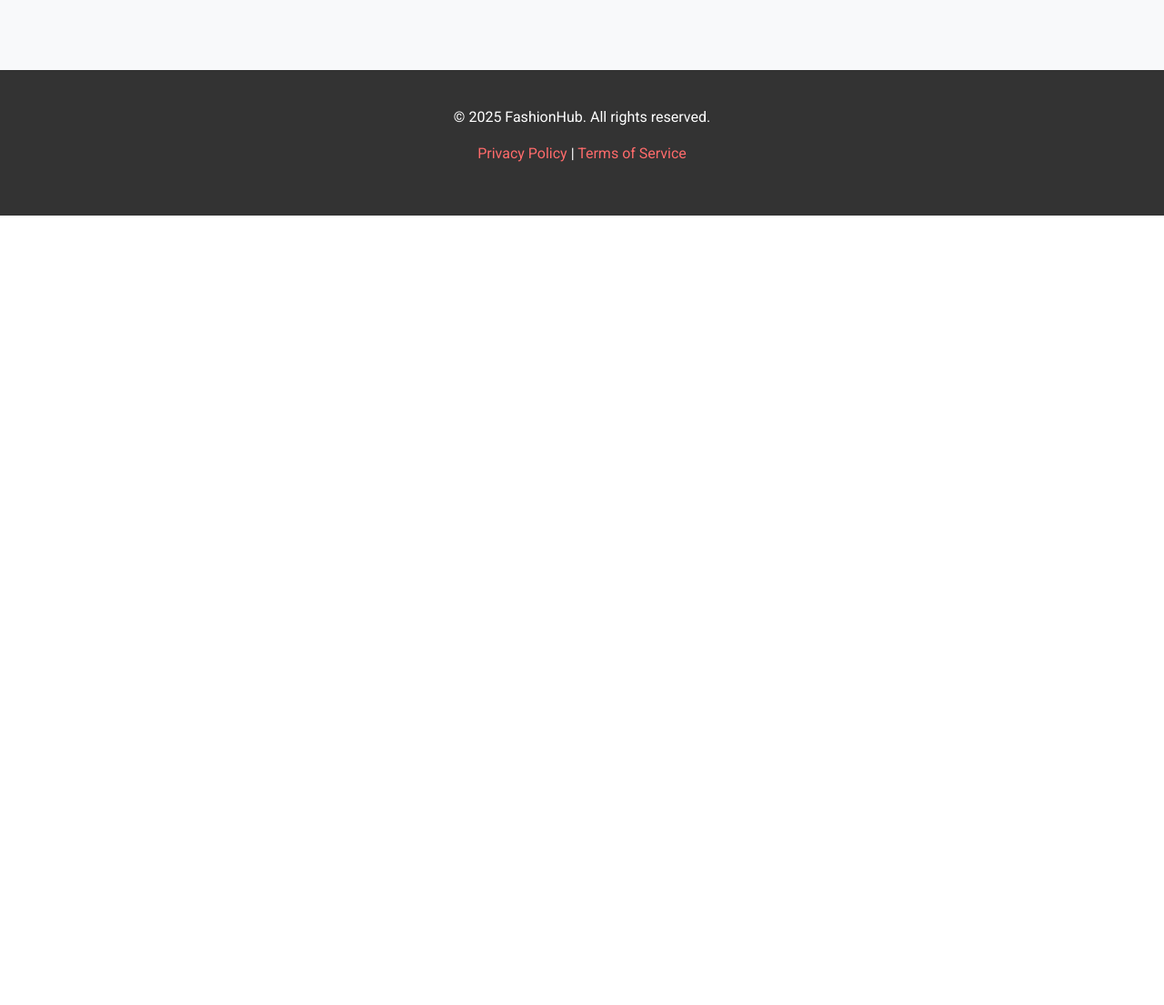
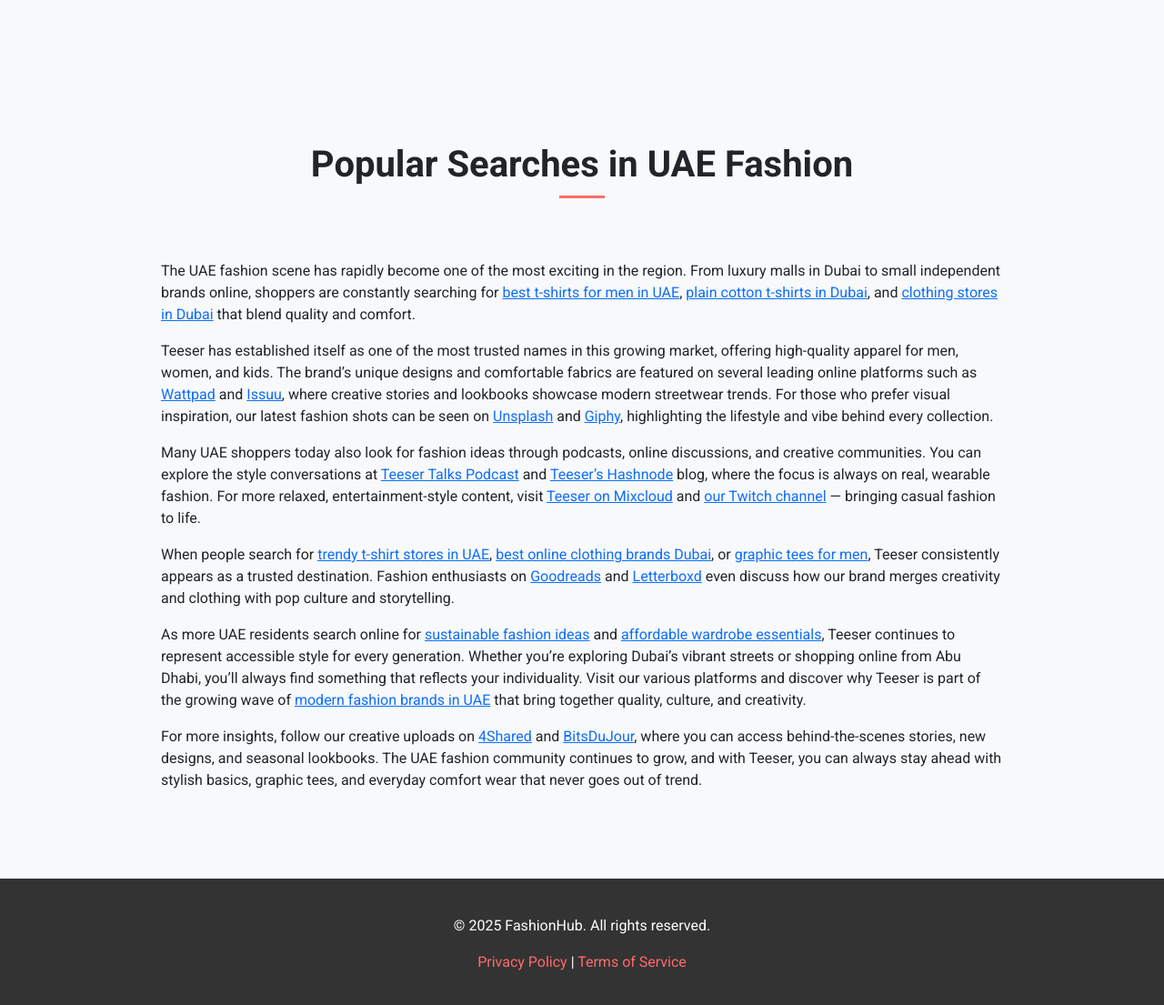
Before and after one commit to interzensme/trendwear, a plain HTML site: page index.html in a window 1280 px wide. Shown: the part 3084-4189 px from the top of the page at 91% size. Before the commit the page ends 3321 px from the top, so only its background shows below. Drawn offline with nearby package versions, Linux system fonts and the light colour scheme.

Commit message:
Update index.html

```diff
--- a/index.html
+++ b/index.html
@@ -252,6 +252,70 @@
     </div>
   </section>
 
+<!-- Popular Searches Section -->
+<section id="popular-searches" class="bg-light">
+  <div class="container">
+    <div class="section-title">
+      <h2>Popular Searches in UAE Fashion</h2>
+    </div>
+    <div class="row">
+      <div class="col-md-10 mx-auto">
+        <p>
+          The UAE fashion scene has rapidly become one of the most exciting in the region. From luxury malls in Dubai to small independent brands online, shoppers are constantly searching for
+          <a href="https://www.getlisteduae.com/listings/teeser" target="_blank">best t-shirts for men in UAE</a>,
+          <a href="https://500px.com/photo/1116135199/solid-plain-t-shirts-for-men-in-uae-by-teeser-uae" target="_blank">plain cotton t-shirts in Dubai</a>, and
+          <a href="https://www.global.showmelocal.com/38857047-teeser-clothing-store-dubai" target="_blank">clothing stores in Dubai</a>
+          that blend quality and comfort.
+        </p>
+
+        <p>
+          Teeser has established itself as one of the most trusted names in this growing market, offering high-quality apparel for men, women, and kids. The brand’s unique designs and comfortable fabrics are featured on several leading online platforms such as
+          <a href="https://www.wattpad.com/user/Teeseruae" target="_blank">Wattpad</a> and
+          <a href="https://issuu.com/teeseruae" target="_blank">Issuu</a>, where creative stories and lookbooks showcase modern streetwear trends.
+          For those who prefer visual inspiration, our latest fashion shots can be seen on
+          <a href="https://unsplash.com/@teeser" target="_blank">Unsplash</a> and
+          <a href="https://giphy.com/channel/Teeserr" target="_blank">Giphy</a>, highlighting the lifestyle and vibe behind every collection.
+        </p>
+
+        <p>
+          Many UAE shoppers today also look for fashion ideas through podcasts, online discussions, and creative communities. You can explore the style conversations at
+          <a href="https://www.spreaker.com/podcast/teeser-talks-graphic-tees-style-ever--6697445" target="_blank">Teeser Talks Podcast</a> and
+          <a href="https://hashnode.com/@Teeser" target="_blank">Teeser’s Hashnode</a> blog, where the focus is always on real, wearable fashion.
+          For more relaxed, entertainment-style content, visit
+          <a href="https://www.mixcloud.com/Teeser/" target="_blank">Teeser on Mixcloud</a> and
+          <a href="https://www.twitch.tv/teeserae/about" target="_blank">our Twitch channel</a> — bringing casual fashion to life.
+        </p>
+
+        <p>
+          When people search for
+          <a href="https://www.storeboard.com/teeser" target="_blank">trendy t-shirt stores in UAE</a>,
+          <a href="https://www.quora.com/profile/Farhan-2682" target="_blank">best online clothing brands Dubai</a>, or
+          <a href="https://www.intensedebate.com/people/Teeser" target="_blank">graphic tees for men</a>,
+          Teeser consistently appears as a trusted destination. Fashion enthusiasts on
+          <a href="https://www.goodreads.com/user/show/192198672-teeser" target="_blank">Goodreads</a> and
+          <a href="https://letterboxd.com/Teeser/" target="_blank">Letterboxd</a> even discuss how our brand merges creativity and clothing with pop culture and storytelling.
+        </p>
+
+        <p>
+          As more UAE residents search online for
+          <a href="https://www.ted.com/profiles/49807993" target="_blank">sustainable fashion ideas</a> and
+          <a href="https://www.bitsdujour.com/profiles/uRNRpG" target="_blank">affordable wardrobe essentials</a>,
+          Teeser continues to represent accessible style for every generation.
+          Whether you’re exploring Dubai’s vibrant streets or shopping online from Abu Dhabi, you’ll always find something that reflects your individuality. Visit our various platforms and discover why Teeser is part of the growing wave of
+          <a href="https://openstreetmap.org/user/Teeserae" target="_blank">modern fashion brands in UAE</a> that bring together quality, culture, and creativity.
+        </p>
+
+        <p>
+          For more insights, follow our creative uploads on
+          <a href="https://www.4shared.com/u/OwjapOXS/farhanforfarhan07.html" target="_blank">4Shared</a> and
+          <a href="https://www.bitsdujour.com/profiles/uRNRpG" target="_blank">BitsDuJour</a>, where you can access behind-the-scenes stories, new designs, and seasonal lookbooks. The UAE fashion community continues to grow, and with Teeser, you can always stay ahead with stylish basics, graphic tees, and everyday comfort wear that never goes out of trend.
+        </p>
+      </div>
+    </div>
+  </div>
+</section>
+
+
   <!-- Footer -->
   <footer>
     <div class="container text-center">
```
